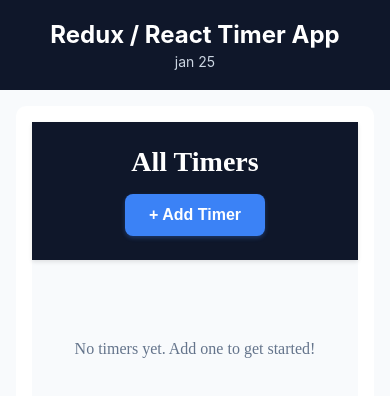
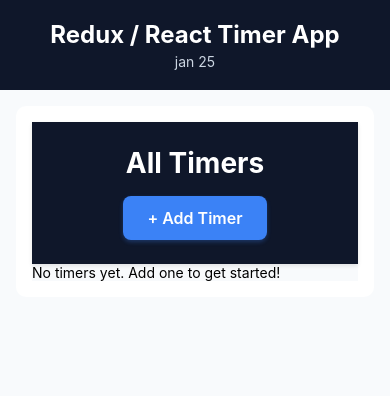
Before and after one commit to meganclapinski25/redux-timer-app, a React Native app: screen / in a window 390 px wide. Shown: the top 396 px of the page. Built offline with nearby package versions, Linux system fonts and the light colour scheme.

Commit message:
added styling + delete button

```diff
--- a/App.js
+++ b/App.js
@@ -72,4 +72,25 @@
     fontSize: 14,
     color: '#475569',
   },
+  // timer-board (max-width: 600; margin: auto)
+  board: {
+    width: "100%",
+    maxWidth: 600,
+    alignSelf: "center",
+  },
+
+  // button
+  button: {
+    backgroundColor: "#3498db",
+    paddingVertical: 10,
+    paddingHorizontal: 12,
+    borderRadius: 4,
+    margin: 5,
+    alignItems: "center",
+    justifyContent: "center",
+  },
+  buttonText: {
+    color: "white",
+    fontWeight: "600",
+  },
 });
--- a/src/components/TimerBoard.js
+++ b/src/components/TimerBoard.js
@@ -1,86 +1,83 @@
 import React from "react";
 import { useSelector, useDispatch } from "react-redux";
+import { View, Text, TouchableOpacity, StyleSheet } from "react-native";
 import { addTimer } from "../features/timers/TimerSlice";
 import TimerCard from "./TimerCard";
 
-function TimerBoard() {
+export default function TimerBoard() {
   const timers = useSelector((state) => state.timers);
   const dispatch = useDispatch();
 
   const handleAddTimer = () => {
-    const label = prompt("Enter a timer label:") || "New Timer";
+    // React Native doesn't support prompt(). We'll just add a default label.
+    const label = "New Timer";
     dispatch(addTimer(label));
   };
 
   return (
-    <div style={styles.container}>
-      <div style={styles.header}>
-        <h2 style={styles.headerTitle}>All Timers</h2>
-        <button style={styles.addButton} onClick={handleAddTimer}>
-          + Add Timer
-        </button>
-      </div>
-      <div style={styles.content}>
+    <View style={styles.container}>
+      <View style={styles.header}>
+        <Text style={styles.headerTitle}>All Timers</Text>
+
+        <TouchableOpacity style={styles.addButton} onPress={handleAddTimer}>
+          <Text style={styles.addButtonText}>+ Add Timer</Text>
+        </TouchableOpacity>
+      </View>
+
+      <View style={styles.content}>
         {timers.length === 0 ? (
-          <div style={styles.emptyState}>
-            <p style={styles.emptyText}>No timers yet. Add one to get started!</p>
-          </div>
+          <View style={styles.emptyState}>
+            <Text style={styles.emptyText}>
+              No timers yet. Add one to get started!
+            </Text>
+          </View>
         ) : (
-          timers.map((timer) => (
-            <TimerCard key={timer.id} timer={timer} />
-          ))
+          timers.map((timer) => <TimerCard key={timer.id} timer={timer} />)
         )}
-      </div>
-    </div>
+      </View>
+    </View>
   );
 }
 
-const styles = {
+const styles = StyleSheet.create({
   container: {
-    flex: 1,
-    backgroundColor: '#f8fafc',
-    minHeight: '100vh',
+    backgroundColor: "#f8fafc",
   },
   header: {
-    padding: '24px 20px',
-    backgroundColor: '#0f172a',
-    boxShadow: '0 2px 4px rgba(0, 0, 0, 0.1)',
+    paddingVertical: 24,
+    paddingHorizontal: 20,
+    backgroundColor: "#0f172a",
+    // RN shadow (iOS) + elevation (Android)
+    shadowColor: "#000",
+    shadowOpacity: 0.1,
+    shadowRadius: 4,
+    shadowOffset: { width: 0, height: 2 },
+    elevation: 3,
   },
   headerTitle: {
-    textAlign: 'center',
+    textAlign: "center",
     fontSize: 28,
-    fontWeight: 'bold',
-    color: '#fff',
-    margin: '0 0 16px 0',
+    fontWeight: "700",
+    color: "#fff",
+    marginBottom: 16,
   },
   addButton: {
-    display: 'block',
-    margin: '0 auto',
-    backgroundColor: '#3b82f6',
-    color: '#fff',
-    border: 'none',
-    padding: '12px 24px',
+    alignSelf: "center",
+    backgroundColor: "#3b82f6",
+    paddingVertical: 12,
+    paddingHorizontal: 24,
     borderRadius: 8,
+    // RN shadow
+    shadowColor: "#3b82f6",
+    shadowOpacity: 0.3,
+    shadowRadius: 4,
+    shadowOffset: { width: 0, height: 2 },
+    elevation: 2,
+  },
+  addButtonText: {
+    color: "#fff",
     fontSize: 16,
-    fontWeight: '600',
-    cursor: 'pointer',
-    transition: 'background-color 0.2s',
-    boxShadow: '0 2px 4px rgba(59, 130, 246, 0.3)',
+    fontWeight: "600",
   },
-  content: {
-    padding: '20px 0',
-    maxWidth: 800,
-    margin: '0 auto',
-  },
-  emptyState: {
-    textAlign: 'center',
-    padding: '60px 20px',
-  },
-  emptyText: {
-    fontSize: 16,
-    color: '#64748b',
-    margin: 0,
-  },
-};
 
-export default TimerBoard;
+});
--- a/src/components/TimerCard.js
+++ b/src/components/TimerCard.js
@@ -1,7 +1,7 @@
 import React, { useEffect, useState } from "react";
 import { useDispatch } from "react-redux";
 import { formatTime } from "../utils/formatTime";
-import { pauseTimer, resumeTimer, resetTimer } from "../features/timers/TimerSlice";
+import { pauseTimer, resumeTimer, resetTimer, deleteTimer } from "../features/timers/TimerSlice";
 
 const TimerCard = ({ timer }) => {
   const dispatch = useDispatch();
@@ -26,6 +26,7 @@
   const handlePause = () => dispatch(pauseTimer(timer.id));
   const handleResume = () => dispatch(resumeTimer(timer.id));
   const handleReset = () => dispatch(resetTimer(timer.id));
+  const handleDelete = () => dispatch(deleteTimer(timer.id));
 
   const elapsedSeconds = Math.floor(displayTime / 1000);
 
@@ -41,6 +42,12 @@
         <button onClick={handleResume}>Resume</button>
       )}
       <button onClick={handleReset}>Reset</button>
+      <button
+        onClick={handleDelete}
+        style={{ marginLeft: 8, backgroundColor: "#ef4444", color: "white" }}
+      >
+        Delete
+      </button>
     </div>
   );
 };
--- a/src/features/timers/TimerSlice.js
+++ b/src/features/timers/TimerSlice.js
@@ -30,6 +30,10 @@
         timer.isRunning = false;
       }
     },
+    deleteTimer: (state, action) => {
+      const timerId = action.payload;
+      return state.filter(timer => timer.id !== timerId);
+    },
   },
 });
 
```
Also changed, not shown: src/App.css (added, +44 -0 lines).
